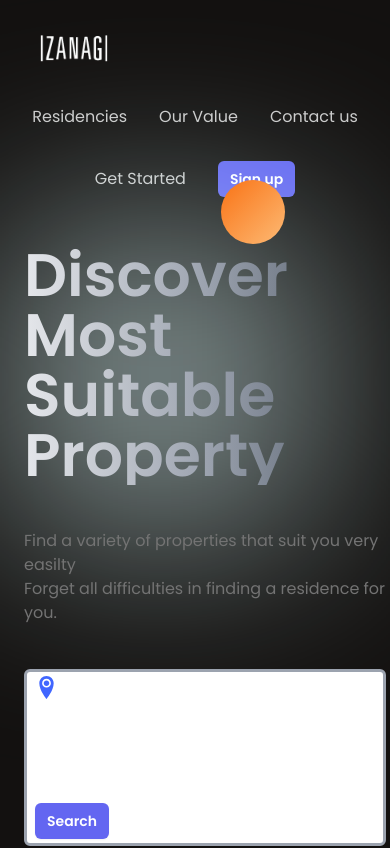
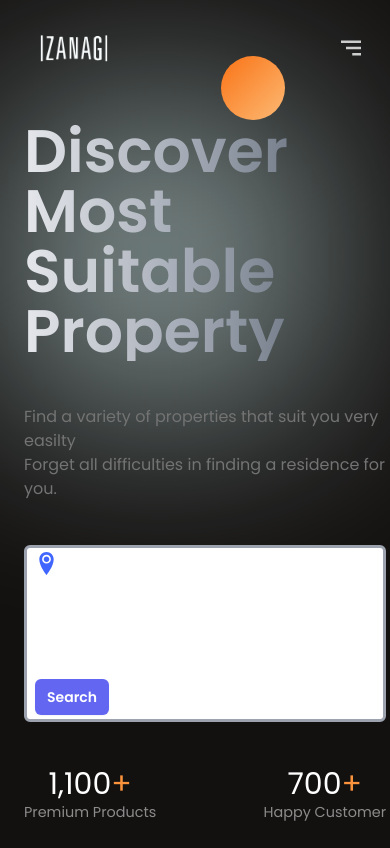
Before and after one commit to LaithFerjeoui/Full-Stack-Real-Estate-IZANAGI, a React (Vite) app in the folder client side/: page / in a window 390 px wide. Shown: the top 848 px of the page. Built offline with nearby package versions, Linux system fonts and the light colour scheme.

Commit message:
navbar responsiveness

```diff
--- a/client side/src/App.jsx
+++ b/client side/src/App.jsx
@@ -11,9 +11,9 @@ function App() {
       <div>
         <Header />
         <div className="white-gradient " />
-        <Hero />
+         <Hero />
       </div>
-      <Companies />
+       <Companies />
       <Carousel />
       <Value/>
       <Contact/>
--- a/client side/src/components/Header.jsx
+++ b/client side/src/components/Header.jsx
@@ -1,15 +1,41 @@
-import React from 'react'
+import React, { useState } from "react";
+import { BiMenuAltRight } from "react-icons/bi";
+import OutsideClickHandler from "react-outside-click-handler";
+import "./Menu.css";
+const Header = () => {
+  const [menuOpened, setMenuOpened] = useState(false);
+  const toggleMenu = () => {
+    setMenuOpened((prev) => !prev);
+  };
 
-const Header = () => {
+  const getMenuStyles = (menuOpened) => {
+    if (document.documentElement.clientWidth <= 800) {
+      return { right: !menuOpened && "-100%" };
+    }
+  };
   return (
-    <section className='bg-[--black] text-white '>
-        <div className='flexNav paddings innerWidth py-4 text-[--secondary]'>
-           <a href="#"><img src="./logo.png" width={100} alt="" /></a>
-            <div className='flexCenter gap-8 hover:cursor-pointer'>
-                <a href="" className='hover:text-white'>Residencies</a>
-                <a href="" className='hover:text-white'>Our Value</a>
-                <a href="" className='hover:text-white'>Contact us</a>
-                <a href="" className='hover:text-white'>Get Started</a>
+    <section className="bg-[--black] text-white ">
+      <div className="flexNav paddings innerWidth py-4 text-[--secondary]">
+        <a href="#">
+          <img src="./logo.png" width={100} alt="" />
+        </a>
+        <OutsideClickHandler  onOutsideClick={() => setMenuOpened(false)}>
+        <div
+          className="flexCenter gap-8 hover:cursor-pointer h-menu "
+          style={getMenuStyles(menuOpened)}
+        >
+          <a href="" className="hover:text-gray-500 sm:hover:text-white">
+            Residencies
+          </a>
+          <a href="" className="hover:text-gray-500 sm:hover:text-white">
+            Our Value
+          </a>
+          <a href="" className="hover:text-gray-500 sm:hover:text-white">
+            Contact us
+          </a>
+          <a href="" className="hover:text-gray-500 sm:hover:text-white">
+            Get Started
+          </a>
           <button
             type="button"
             className="rounded-md bg-indigo-500 px-3 py-2 text-sm font-semibold text-white shadow-sm hover:bg-indigo-400 focus-visible:outline focus-visible:outline-2 focus-visible:outline-offset-2 focus-visible:outline-indigo-500"
@@ -17,10 +43,16 @@ const Header = () => {
             Sign up
           </button>
         </div>
+        </OutsideClickHandler>
+        <div
+          className="md:hidden block hover:cursor-pointer"
+          onClick={toggleMenu}
+        >
+          <BiMenuAltRight size={30} />
         </div>
+      </div>
+    </section>
+  );
+};
 
-    </section>
-  )
-}
-
-export default Header
+export default Header;
--- /dev/null
+++ b/client side/src/components/Menu.css
@@ -0,0 +1,20 @@
+@media (max-width: 768px) {
+
+    .h-menu {
+      color: var(--black);
+      position: absolute;
+      z-index: 4;
+      gap: 2rem;
+      font-weight: 500;
+      flex-direction: column;
+      right: 4rem;
+      top: 3rem;
+      background: white;
+      display: flex;
+      border-radius: 10px;
+      transition: all 200ms ease;
+      align-items: flex-start;
+      padding: 3rem;
+      box-shadow: 0px 4px 4px rgba(0, 0, 0, 0.05);
+    }
+  }
```
Lines whose indentation alone changed are shown as unchanged.
